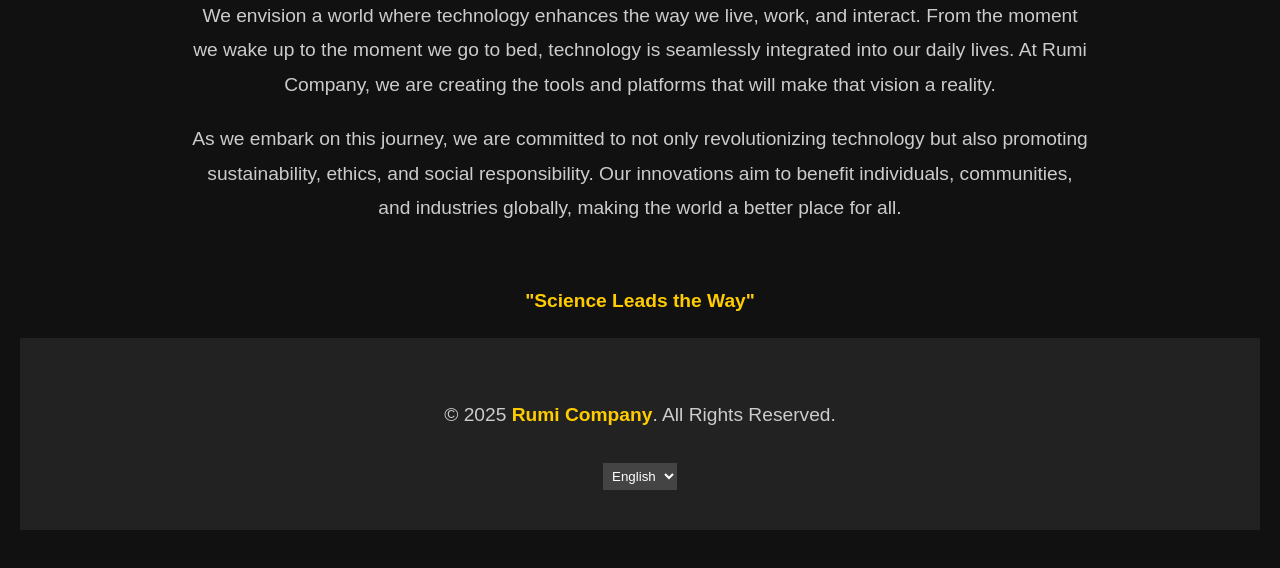
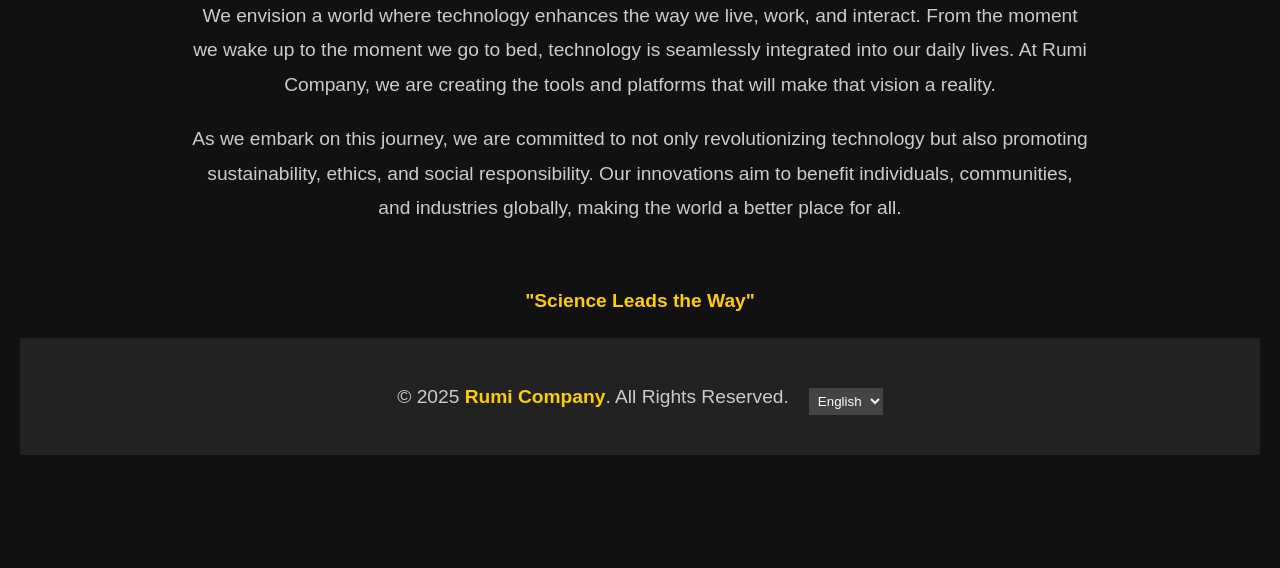
Before and after one commit to rumicompany/rumicompany.github.io, a plain HTML site: page index.html in a window 1280 px wide. Shown: the part 745-1313 px from the top of the page. After the commit the page ends 1280 px from the top, so only its background shows below. Drawn offline with Linux system fonts and the light colour scheme.

Commit message:
Update index.html

```diff
--- a/index.html
+++ b/index.html
@@ -153,6 +153,33 @@
     </select>
 </footer>
 
+<style>
+    footer {
+        background-color: #222;
+        color: #aaa;
+        text-align: center;
+        padding: 40px 20px;
+        font-size: 1em;
+        animation: fadeIn 2s ease-out;
+        display: flex;
+        justify-content: center;
+        align-items: center;
+        gap: 20px; /* Aralarındaki boşluk */
+    }
+
+    footer p {
+        margin: 0;
+    }
+
+    footer select {
+        background-color: #444;
+        color: #fff;
+        padding: 5px;
+        border: none;
+    }
+</style>
+
+
 <script>
     function changeLanguage(select) {
         const language = select.value;
```
